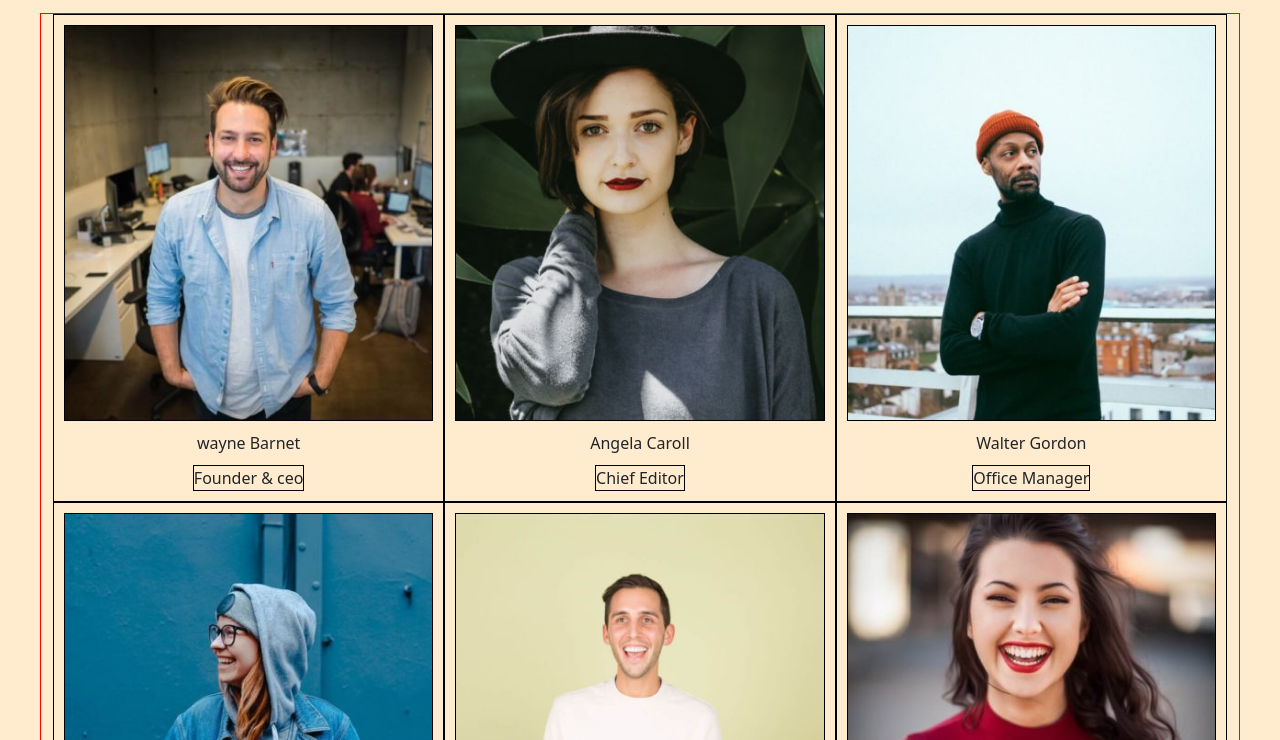
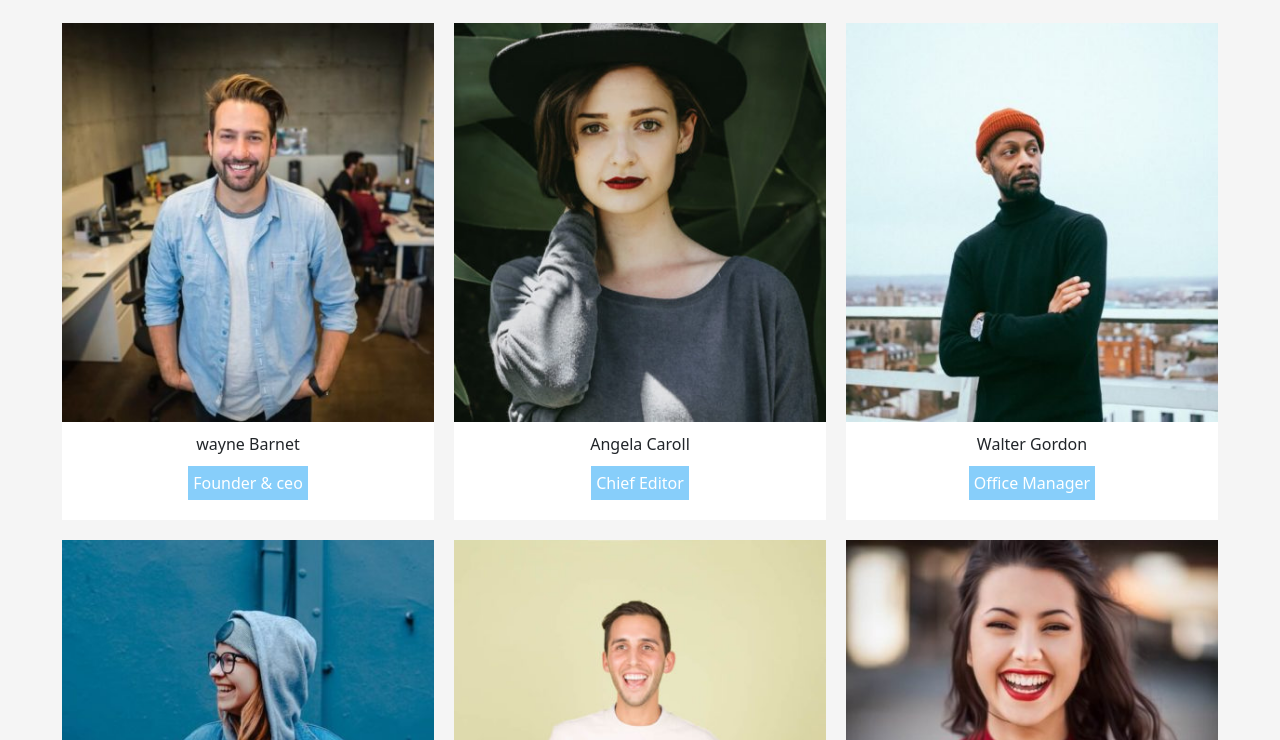
Before and after one commit to ALANOMAM/js-our-team, a plain HTML site: page index.html in a window 1280 px wide. Shown: the part 117-857 px from the top of the page. Drawn offline with nearby package versions, Linux system fonts and the light colour scheme.

Commit message:
FINE PROGRAMMA

```diff
--- a/index.html
+++ b/index.html
@@ -17,7 +17,7 @@
 <P>Lorem ipsum dolor sit amet consectetur adipisicing elit. Atque quos fuga eum error quaerat eligendi officiis accusantium facere? Eos, doloribus!</P>
 </div>
 
-<div id="list"  class="container  schema d-flex">
+<div id="list"  class="container  d-flex">
 
 
 
--- a/index.js
+++ b/index.js
@@ -50,5 +50,5 @@ for(let i= 0; i<team.length; i++){
    // console.log(team[i])
     let imagini = `<img src= ${team[i].foto} alt="image"></img>`
 
-    lista.innerHTML += `<div> ${imagini}   ${team[i].nome}  <span>${team[i].ruolo}</span>   </div>`
+    lista.innerHTML += `<div class="grid"> <div> ${imagini}   ${team[i].nome}  <span>${team[i].ruolo}</span> </div> </div>`
 }
--- a/style.css
+++ b/style.css
@@ -1,6 +1,6 @@
 
 body{
-    background-color: blanchedalmond;
+    background-color: whitesmoke;
 }
 
 .schema *{
@@ -19,7 +19,6 @@ body{
 }
 
 .container{
- border: 1px red solid;
  max-width: 1200px;
  margin-left: auto;
  margin-right: auto;
@@ -31,12 +30,25 @@ body{
     height: auto;
 }
 
-.container div{
+.container .grid{
     width: calc(100% / 3);
     padding: 10px;
+
+
+}
+
+.grid div{
+    padding-bottom: 20px;
     display: flex;
     flex-direction: column;
     align-items: center;
     gap: 10px;
+    background-color: white;
 
 }
+
+.grid span{
+    padding: 5px;
+    background-color:lightskyblue;
+    color: white;
+}
```
